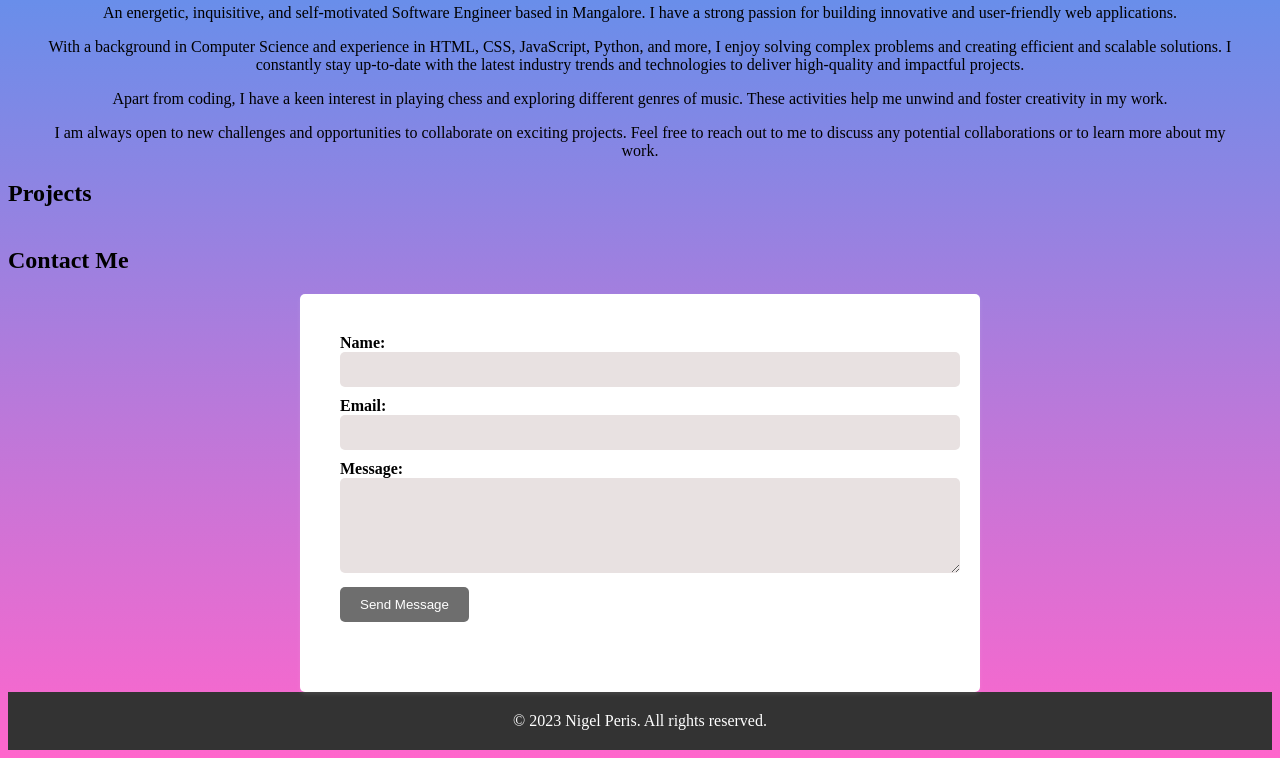
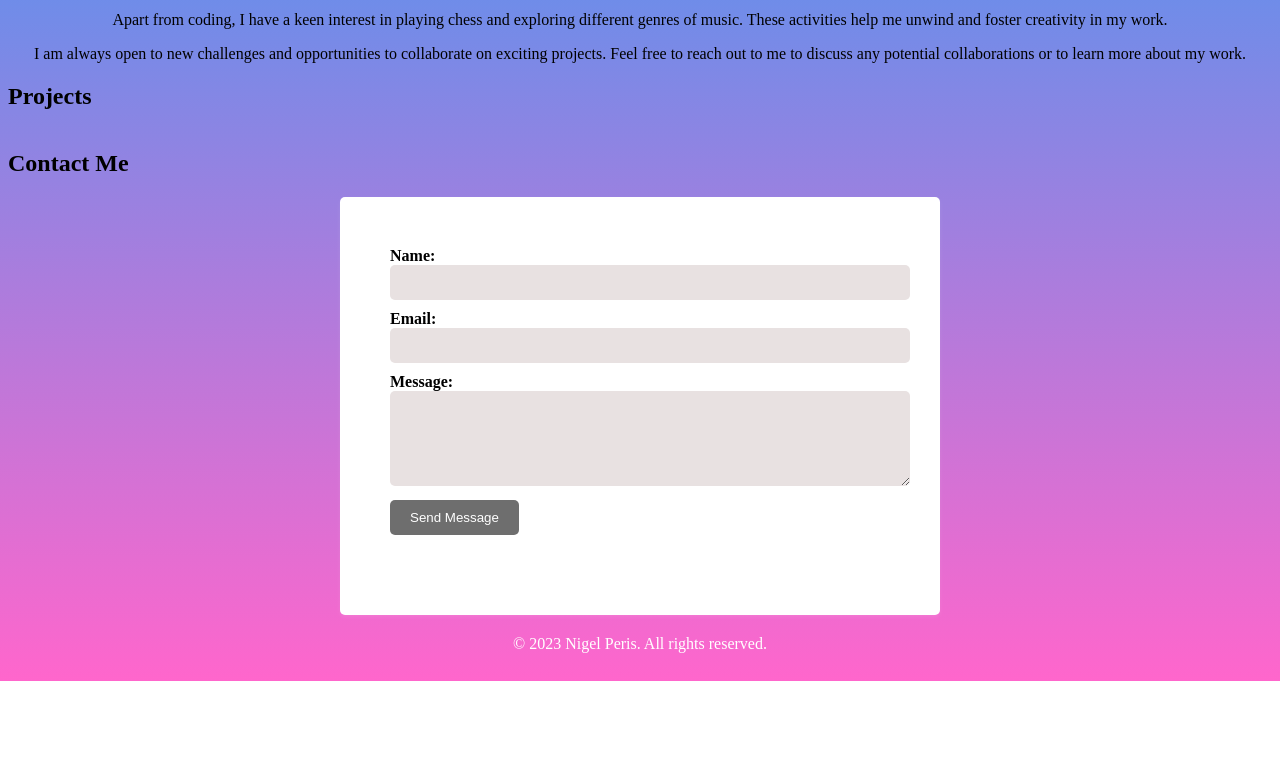
Before and after one commit to akshaySavanoor/nigel-portfolio, a plain HTML site: page index.html in a window 1280 px wide. Shown: the part 529-1287 px from the top of the page. After the commit the page ends 1210 px from the top, so only its background shows below. Drawn offline with nearby package versions, Linux system fonts and the light colour scheme; a script that the page names is missing.

Commit message:
made changes

```diff
--- a/style.css
+++ b/style.css
@@ -2,10 +2,11 @@
 
 /* Header styling */
 header {
+  font-size:large;
   display: flex;
   justify-content: space-between;
   align-items: center;
-  padding: 20px;
+  padding: 15px;
   background-color: transparent;
 }
 body {
@@ -21,11 +22,12 @@ body {
   font-size: 24px;
   color: #fff;
   font-weight: bold;
+  font-size: 50px;
   margin: 0;
 }
 
 .yellow-letter {
-  color: yellow;
+  color: rgb(255, 251, 1);
 }
 
 .popup {
@@ -135,7 +137,7 @@ nav ul li a:hover::after {
 /* Home section styling */
 #home {
   text-align: left;
-  padding: 100px;
+  padding: 50px;
 }
 
 .home-container h2,
@@ -148,10 +150,10 @@ nav ul li a:hover::after {
 #contact-form {
   display: flex;
   flex-direction: column;
-  max-width: 600px;
+  max-width: 500px;
   margin: 0 auto;
   background-color: #ffffff;
-  padding: 40px;
+  padding: 50px;
   border-radius: 5px;
   box-shadow: 0 2px 4px rgba(255, 255, 255, 0.1);
   text-align: left;
@@ -220,17 +222,17 @@ nav ul li a:hover::after {
 /* Rest of your CSS styles */
 /* Footer styling */
 footer {
-  background-color: #333;
+  background-color: transparent;
   padding: 20px 0;
-  color: #fff;
+  color: #ffffff;
 }
 
 .container {
-  max-width: 1200px;
+  max-width: 1300px;
   margin: 0 auto;
   text-align: center;
 }
 
 footer p {
-  margin: 0;
+  margin: auto;
 }
```
